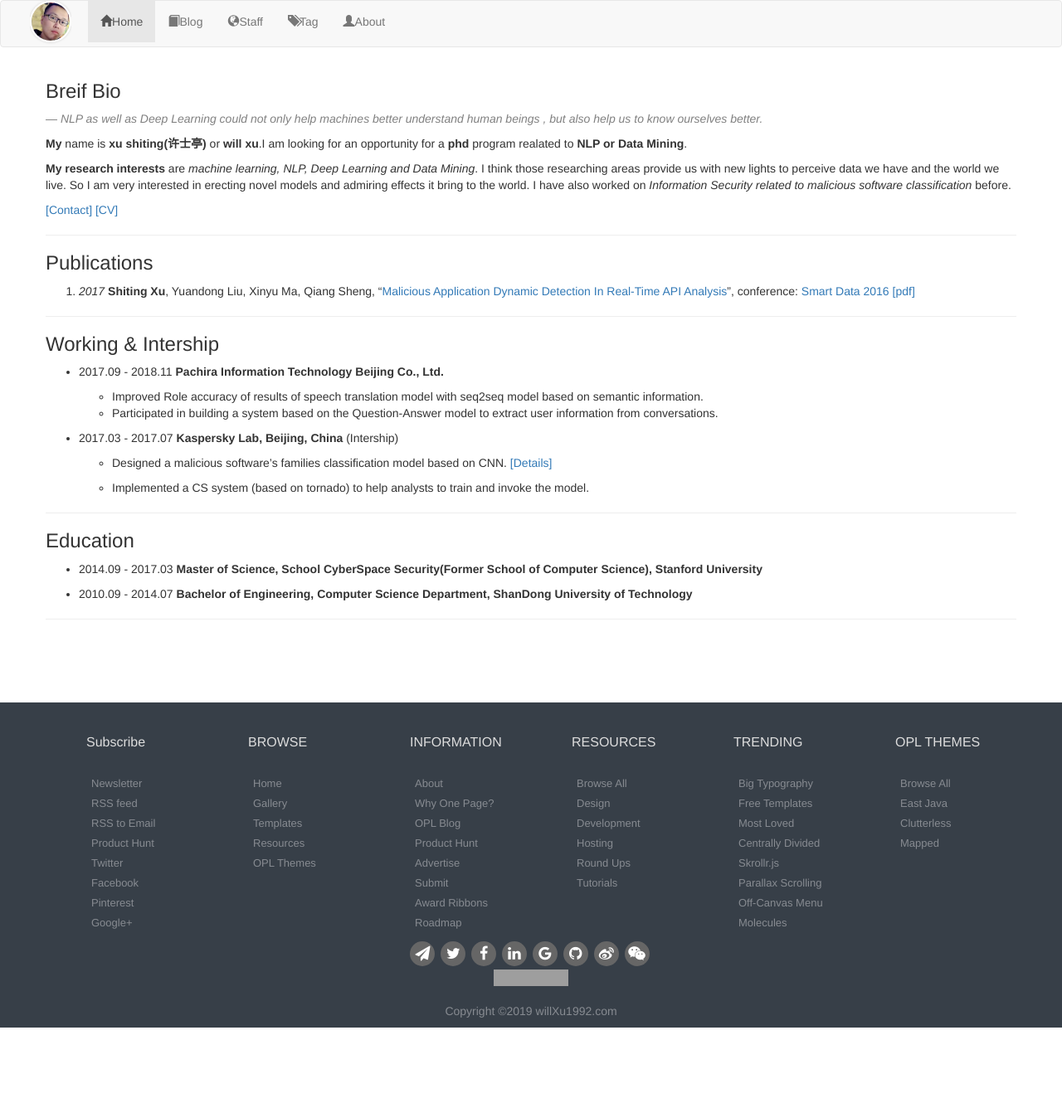
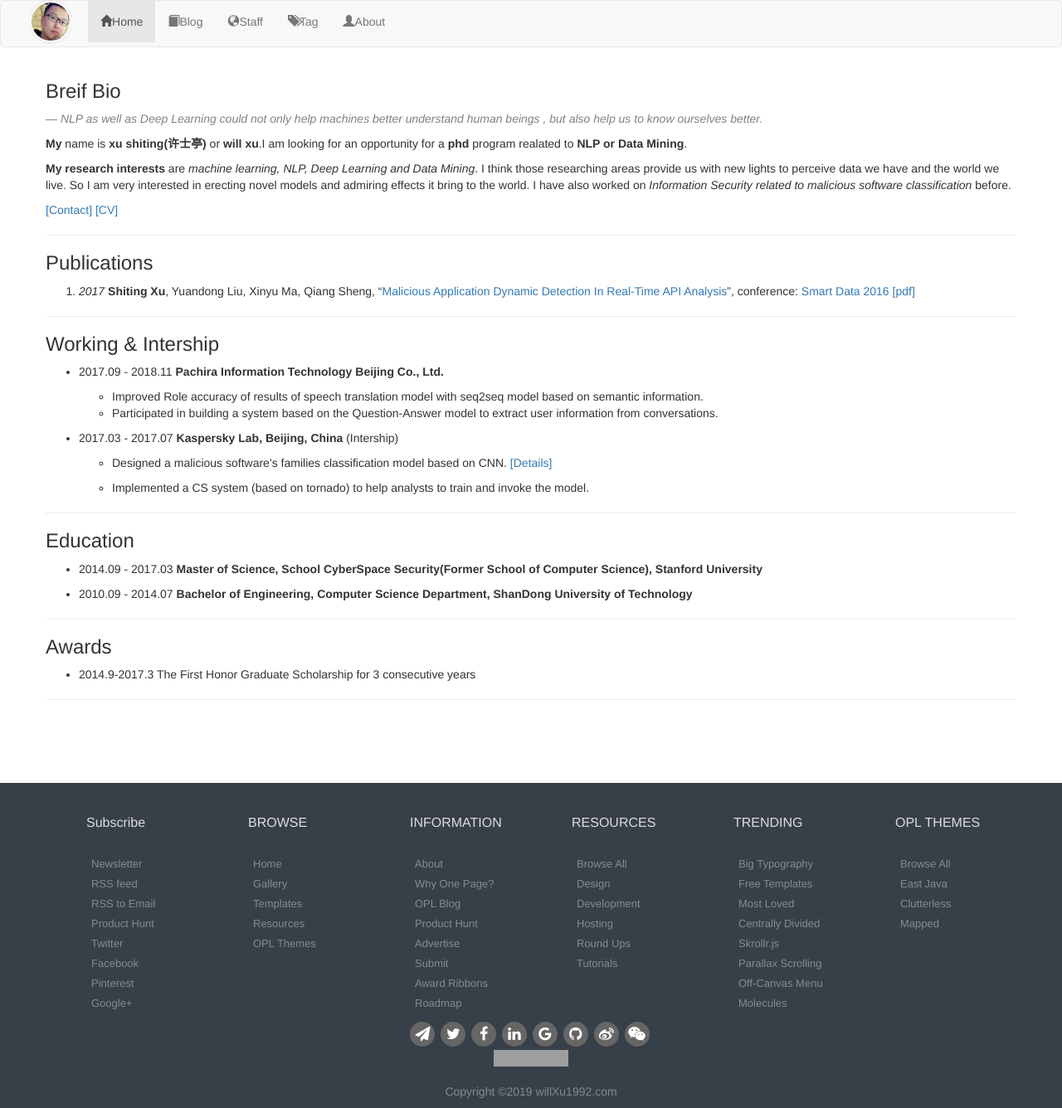
Before and after one commit to xvshiting/xvshiting.github.io, a Jekyll site: the page built from index.md, in a window 1280 px wide. Shown: the whole page at 83% size. Built offline with Jekyll 4.4.1, drawn with Linux system fonts in a browser that asks for light colours; nearby versions of some CDN libraries; before the commit the page ends 1239 px from its top, so only the background shows below that; grey boxes are pictures that could not be loaded.

Commit message:
change home Page

```diff
--- a/index.md
+++ b/index.md
@@ -52,6 +52,12 @@ invoke the model.
 
 ***
 
+### Awards
+
+- 2014.9-2017.3 The First Honor Graduate Scholarship for 3 consecutive years
+
+***
+
 
 [CV]: ../../../assets/pdf/willXu_cv.pdf
 [paper1]:http://ieeexplore.ieee.org/document/7917194/
```
Also changed, not shown: 5 other files.
